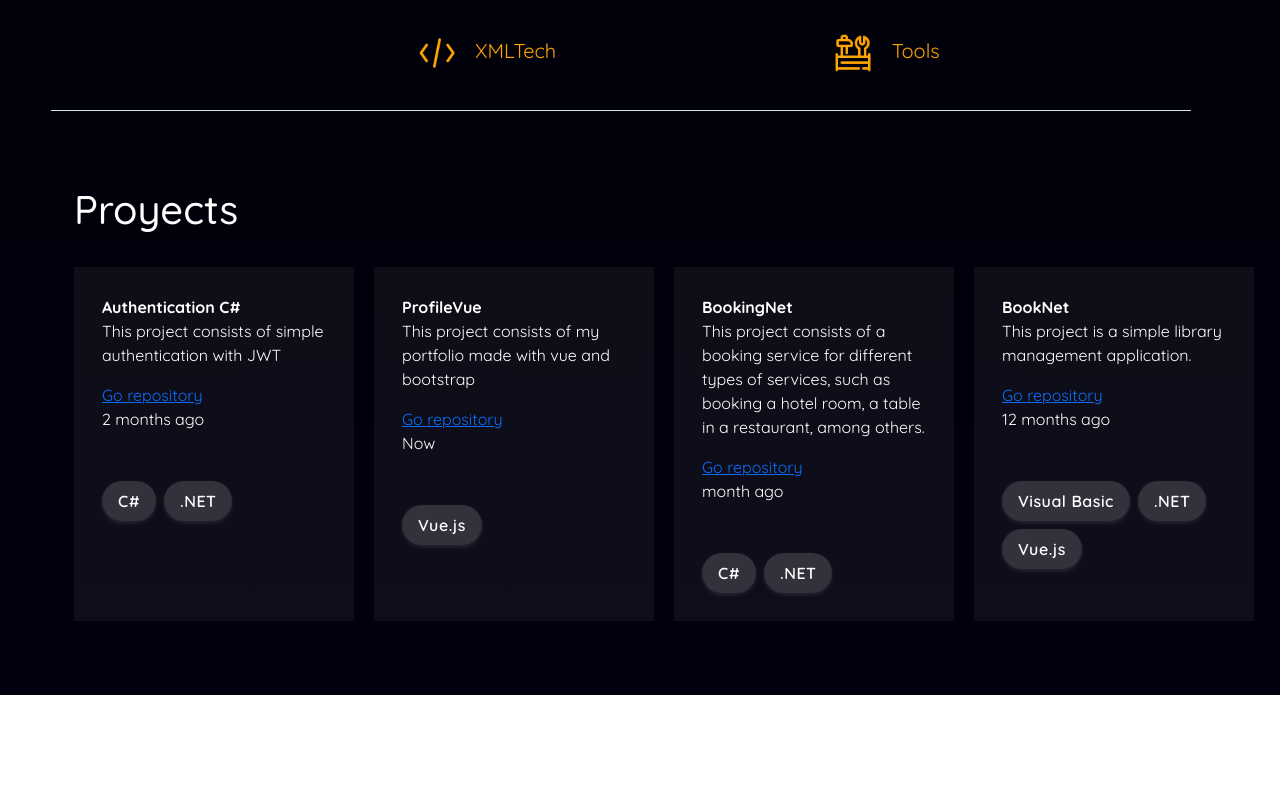
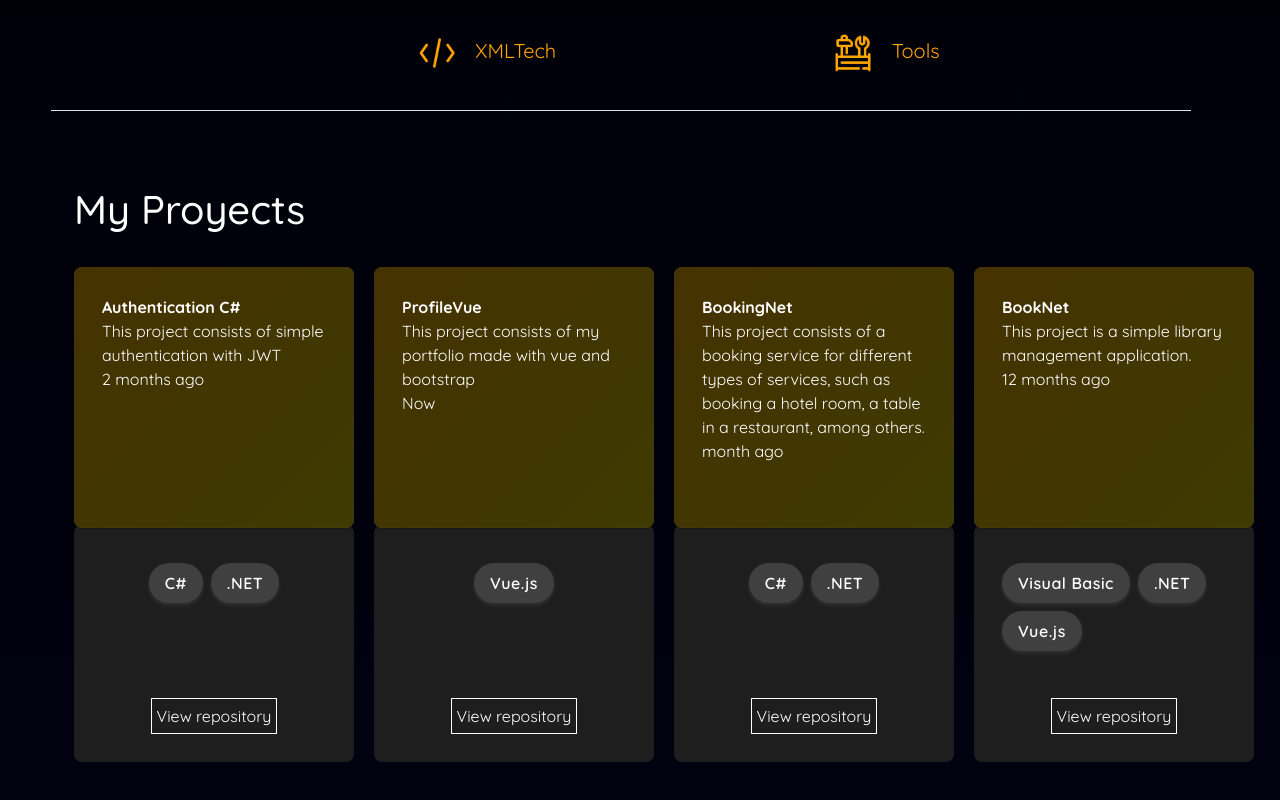
Before and after one commit to Edison-E/ProfileVue, a Vue app: page / in a window 1280 px wide. Shown: the part 414-1214 px from the top of the page. Before the commit the page ends 1109 px from the top, so only its background shows below. Built offline with nearby package versions, Linux system fonts and the light colour scheme; a web font is replaced by a local one.

Commit message:
New styles in proyectComponent

```diff
--- a/src/components/proyectComponent.vue
+++ b/src/components/proyectComponent.vue
@@ -45,7 +45,7 @@ export default {
             this.hovered = proyect;
         },
         leaveProyect() {
-            this.hovered = null
+            this.hovered = null;
         },
         BackgroundProyect(project) {
             if (this.hovered === project) {
@@ -63,21 +63,21 @@ export default {
 </script>
 <template>
     <div class="container-sm proyectContainer">
-        <h1>Proyects</h1>
+        <h1>My Proyects</h1>
 
         <div class="grid-container">
-            <div v-for="(value, proyect) in proyect" :key="proyect" class="card-proyect" id="imgProyect"
+            <div v-for="(value, proyect) in proyect" :key="proyect" class="card-details" id="imgProyect"
                 @mouseover="hoverProyect(proyect)" @mouseleave="leaveProyect" :style="BackgroundProyect(proyect)">
+                <div class="overlay"></div>
                 <div class="card-title">{{ proyect }}</div>
-                <div class="card-details">
-                    <p class="card-text">{{ value.desc }}</p>
-                    <a :href="value.link" class="">Go repository</a>
-                    <p class="card-update"> {{ value.update }}</p>
-                </div>
-                <br>
+                <div class="card-text">{{ value.desc }}</div>
+                <div class="card-update"> {{ value.update }}</div>
+            </div>
+            <div v-for="(value, proyect) in proyect" :key="proyect" class="card-details-two">
                 <div class="tech-stack">
                     <span v-for="tech in value.tech" :key="tech" class="tech-pill">{{ tech }}</span>
                 </div>
+                <a class="card-link" :href="value.link">View repository</a>
             </div>
         </div>
     </div>
@@ -97,25 +97,87 @@ export default {
     margin-top: 20px;
 }
 
-.card-proyect {
+.card-details {
+    position: relative;
+    overflow: hidden;
     margin-top: 5%;
     padding: 10%;
-    background-color: rgba(255, 255, 255, 0.05);
+    border-radius: 3%;
+    background: linear-gradient(135deg, rgba(176, 126, 1, 0.8), rgba(156, 146, 4, 0.8));
+    backdrop-filter: blur(5px);
     transition: all 0.3s ease-in-out;
+    color: #fff;
+    height: 110%;
+}
+
+.card-details-two {
+    display: flex;
+    flex-direction: column;
+    justify-content: space-between;
+    align-items: center;
+    margin-top: 5%;
+    padding: 10%;
+    border-radius: 3%;
+    background-color: #1e1e1e;
+    transition: all 0.3s ease-in-out;
+    color: #fff;
+    height: 100%;
+}
+
+.overlay {
+    content: "";
+    position: absolute;
+    top: 0;
+    left: 0;
+    width: 100%;
+    height: 100%;
+    background-color: rgba(0, 0, 0, 0.5);
+    z-index: 1;
+    transition: background-color 0.3s ease;
+}
+
+.card-details>*:not(.overlay) {
+    position: relative;
+    z-index: 2;
 }
 
 .card-title {
     font-weight: bold;
 }
 
-.card-proyect:hover {
+.card-link {
+    color: white;
+    text-decoration: none;
+    border: 1px solid;
+    padding: 5px;
+}
+
+.card-link:hover {
+    background-color: #ffa500;
+    color: black;
+}
+
+.card-details:hover {
     box-shadow: 0 5px 5px rgba(255, 255, 255, 0.2);
     transform: scale(1.05);
     color: #fff;
 }
 
+.card-content {
+    transition: opacity 0.3s ease-in-out, transform 0.3s ease-in-out;
+    opacity: 1;
+    transform: translateY(0);
+}
+
+.card-content.hidden {
+    opacity: 0;
+    transform: translateY(-20px);
+    pointer-events: none;
+}
+
 .tech-stack {
     margin-top: 10px;
+    margin-bottom: 15%;
     display: flex;
     flex-wrap: wrap;
     gap: 8px;
@@ -134,8 +196,8 @@ export default {
 }
 
 .tech-pill:hover {
-    background-color: #ffffff;
-    color: #111111;
+    background-color: #ffa500;
+    color: black;
     transform: scale(1.05);
 }
 </style>
```
